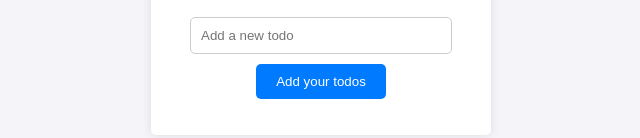
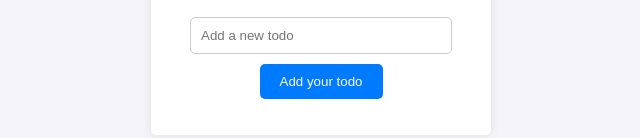
Before and after one commit to nirmalbasnet/aws-ecs-deploy, a website built with Parcel: page src/index.html in a window 1280 px wide. Shown: the part 366-504 px from the top of the page, 319-959 px from the left. Built offline with nearby package versions, Linux system fonts and the light colour scheme.

Commit message:
fix: trigger workflow

```diff
--- a/src/index.html
+++ b/src/index.html
@@ -10,7 +10,7 @@
     <div class="container">
       <h1>Your Todos List</h1>
       <input type="text" id="taskInput" placeholder="Add a new todo" />
-      <button id="addTaskButton">Add your todos</button>
+      <button id="addTaskButton">Add your todo</button>
 
       <ul id="taskList"></ul>
     </div>
```
Also changed, not shown: .github/workflows/ecs-deploy.yml.
